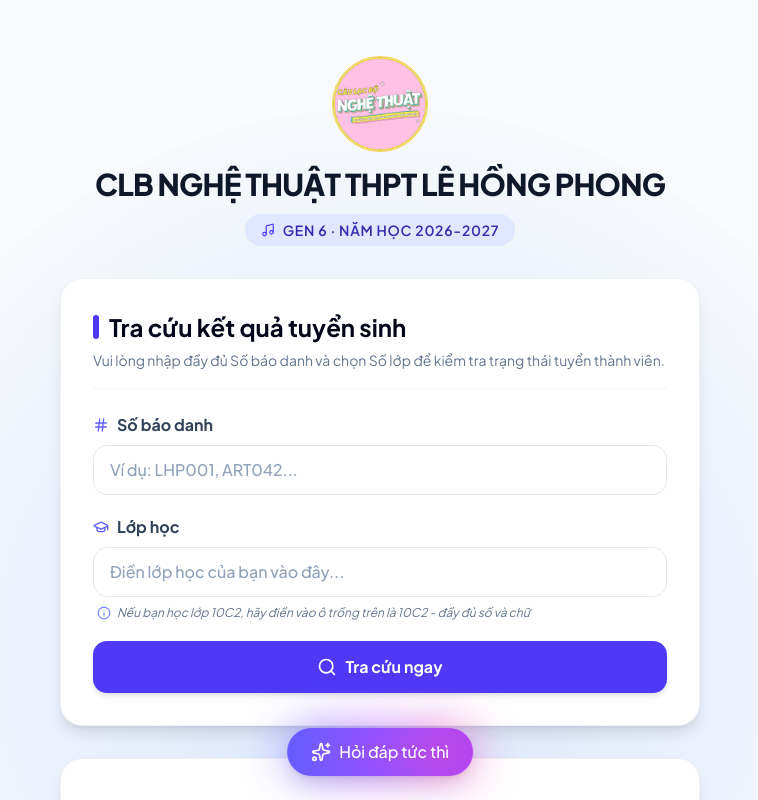
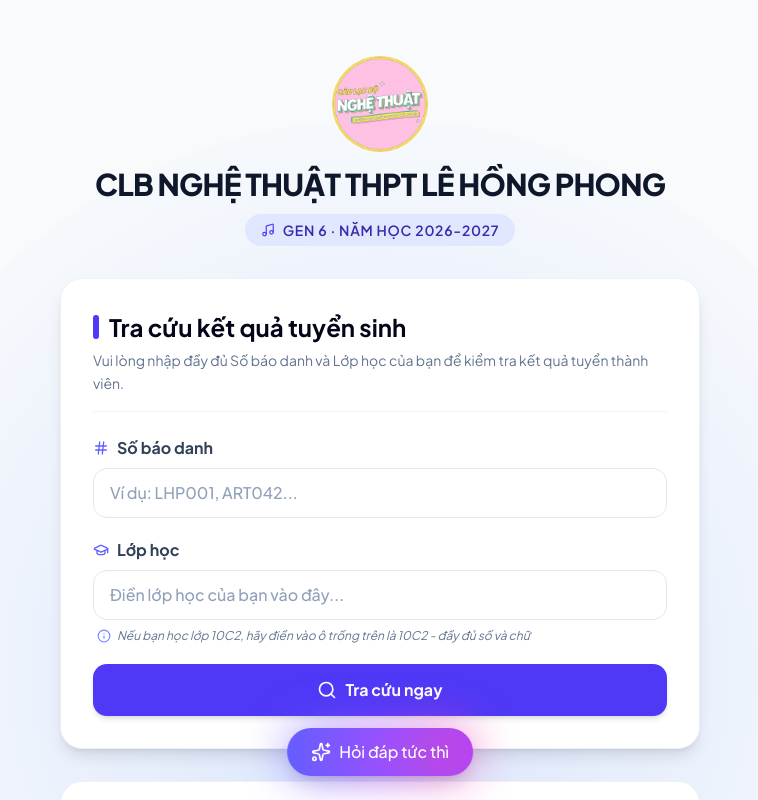
Before and after one commit to dartwhen/tracuu-clbnt, a Next.js app: page / in a window 1280 px wide. Shown: the top 800 px of the page, without its empty margins (260-1018 px from the left). Built offline with nearby package versions, Linux system fonts and the light colour scheme.

Commit message:
feat: update search form instruction text for clarity
Co-authored-by: dartwhen <308029873+dartwhen@users.noreply.github.com>

```diff
--- a/components/search-form.tsx
+++ b/components/search-form.tsx
@@ -89,7 +89,7 @@ export default function SearchForm({ onResult, searchState }: SearchFormProps) {
           Tra cứu kết quả tuyển sinh
         </h2>
         <p className="text-sm text-slate-500 mt-1.5 leading-relaxed">
-          Vui lòng nhập đầy đủ Số báo danh và chọn Số lớp để kiểm tra trạng thái tuyển thành viên.
+          Vui lòng nhập đầy đủ Số báo danh và Lớp học của bạn để kiểm tra kết quả tuyển thành viên.
         </p>
       </div>
 
```
